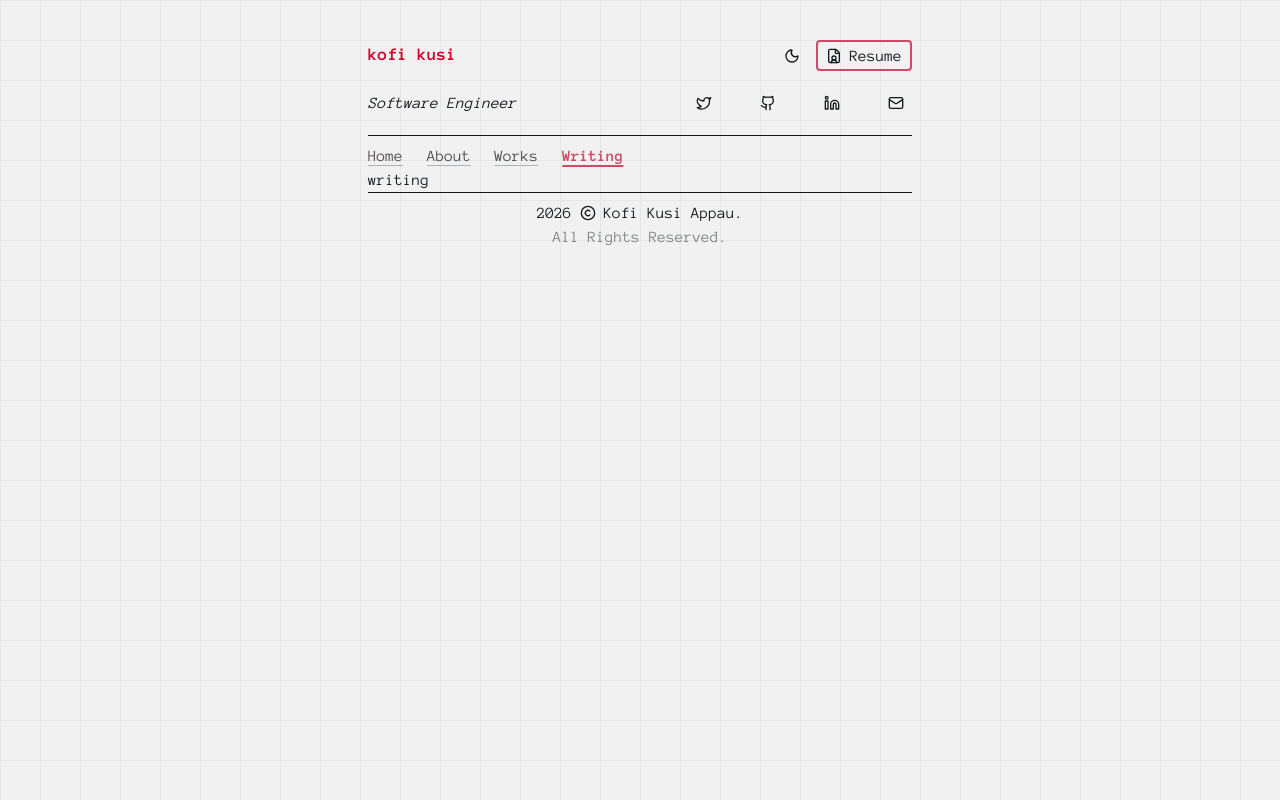
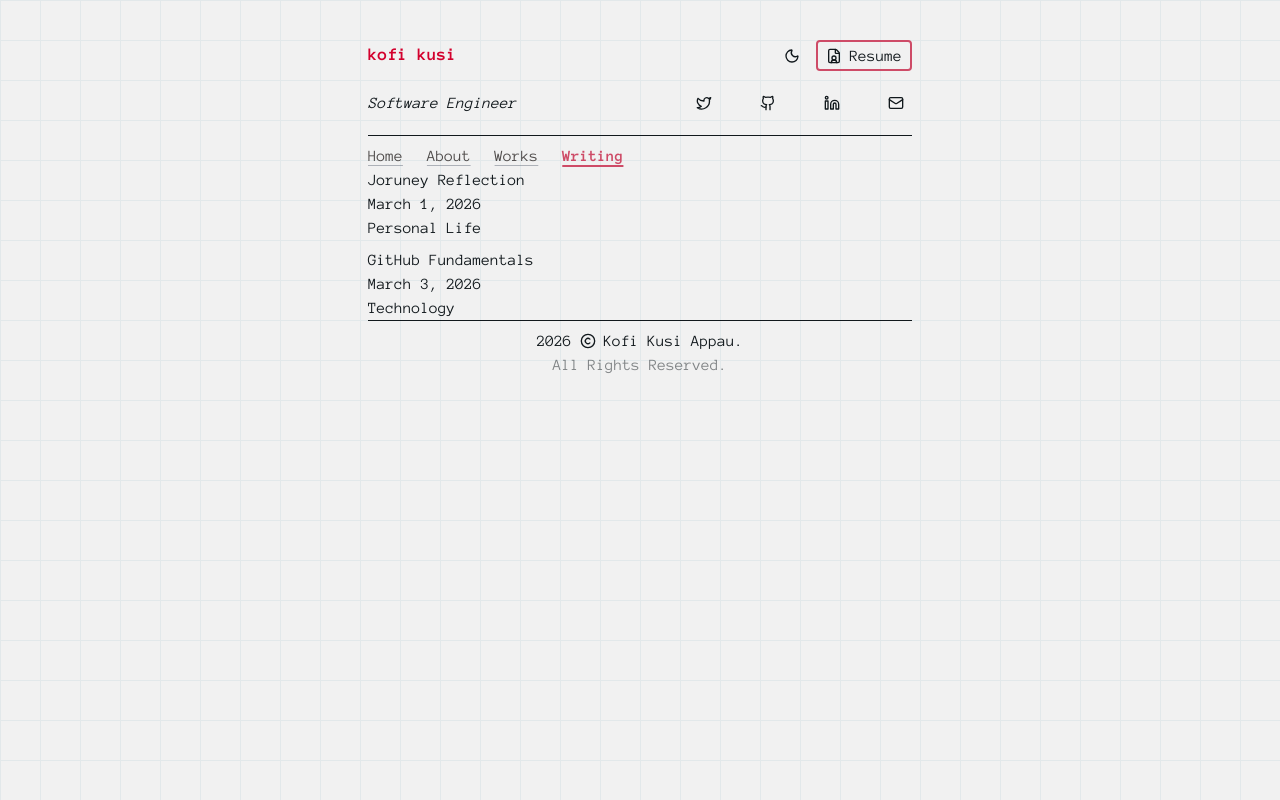
Before and after one commit to kofi-kusi/me-v1, a Next.js app: page /writing in a window 1280 px wide. Built offline with nearby package versions, Linux system fonts and the light colour scheme.

Commit message:
Add articles

```diff
--- /dev/null
+++ b/src/app/writing/[slug]/page.tsx
@@ -0,0 +1,8 @@
+export default async function Blog({
+  params,
+}: {
+  params: Promise<{ slug: string }>;
+}) {
+  const { slug } = await params;
+  return <h1>Writing {slug}</h1>;
+}
--- a/src/app/writing/page.tsx
+++ b/src/app/writing/page.tsx
@@ -1,4 +1,5 @@
 import { Metadata } from "next";
+import Articles from "@/components/writing/articles";
 
 export const metadata: Metadata = {
   title: 'Writings',
@@ -7,5 +8,9 @@
 }
 
 export default function Writing() {
-  return <h1>writing</h1>;
+  return (
+    <>
+    <Articles />
+    </>
+  );
 }
```
